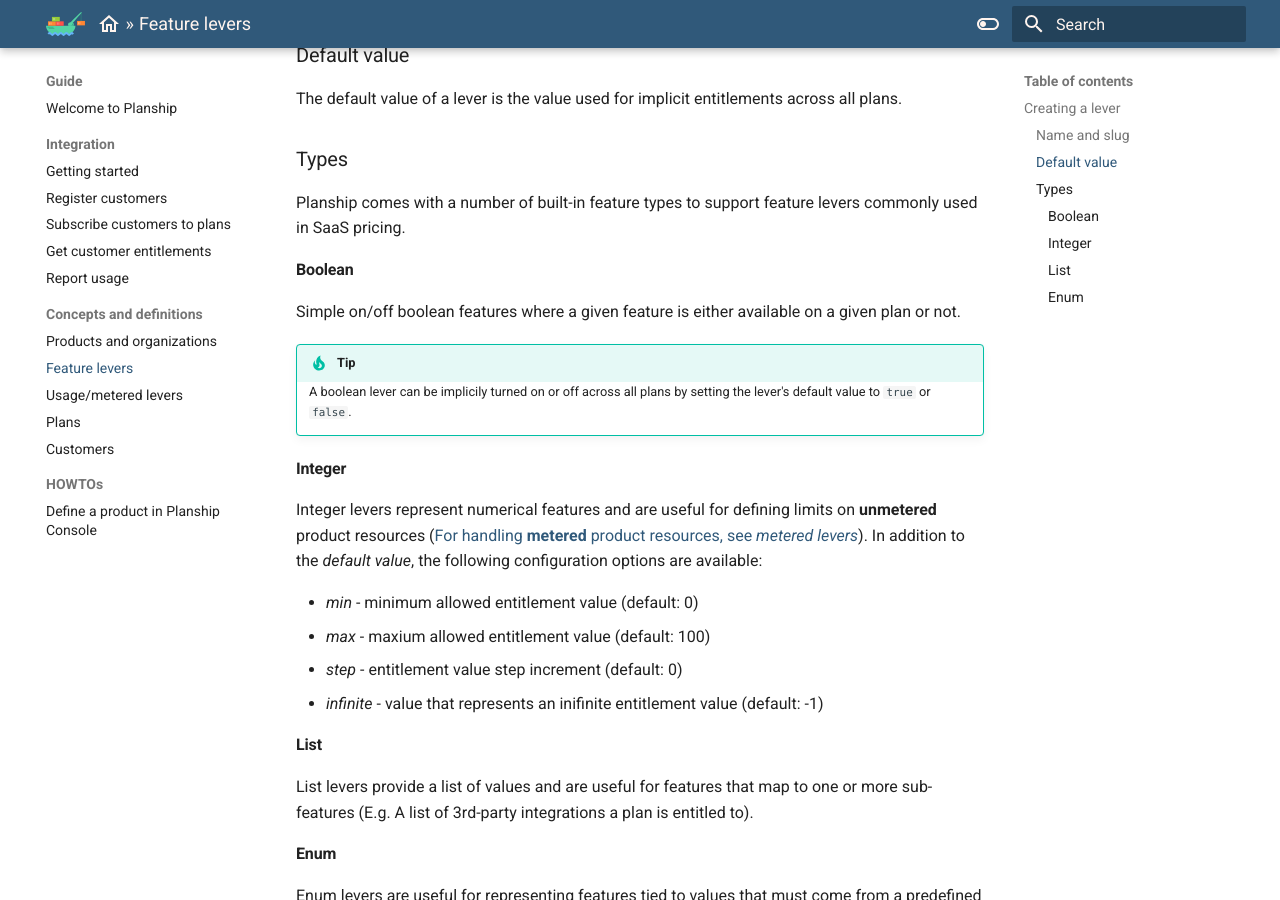
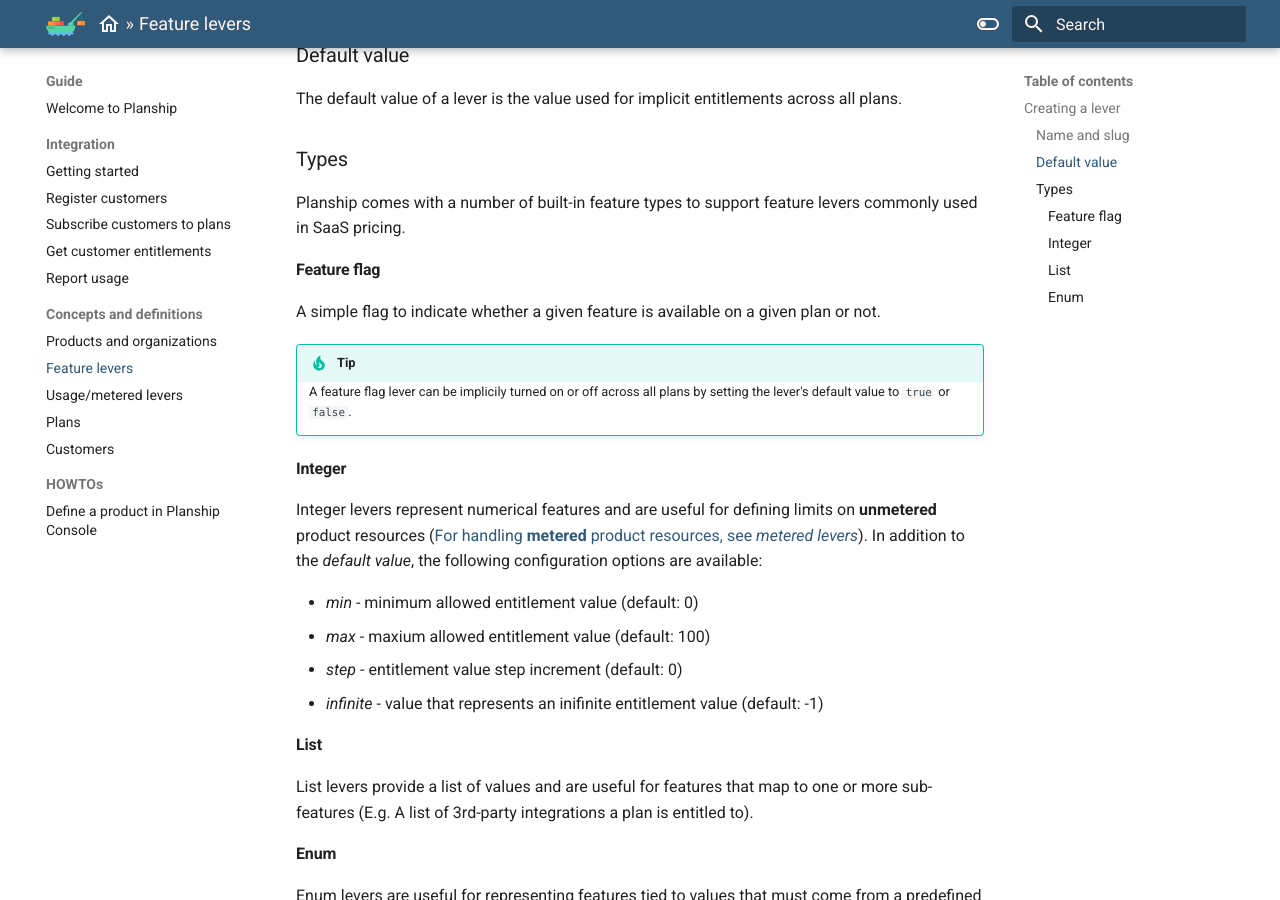
Before and after one commit to planship/planship-docs, an MkDocs documentation site: the page built from docs/concepts/feature-levers.md, in a window 1280 px wide and 900 px high, scrolled down 768 px. Built offline with MkDocs 1.6.1 and Material for MkDocs 9.7.7, drawn with Linux system fonts in a browser that asks for light colours.

Commit message:
Rename Boolean lever to Feature flag

```diff
--- a/docs/concepts/feature-levers.md
+++ b/docs/concepts/feature-levers.md
@@ -21,12 +21,12 @@ The default value of a lever is the value used for implicit entitlements across
 
 Planship comes with a number of built-in feature types to support feature levers commonly used in SaaS pricing.
 
-#### Boolean
+#### Feature flag
 
-Simple on/off boolean features where a given feature is either available on a given plan or not.
+A simple flag to indicate whether a given feature is available on a given plan or not.
 
 !!! Tip
-    A boolean lever can be implicily turned on or off across all plans by setting the lever's default value to `true` or `false`.
+    A feature flag lever can be implicily turned on or off across all plans by setting the lever's default value to `true` or `false`.
 
 #### Integer
 
```
Also changed, not shown: docs/howtos/console-step-by-step.md (+1 -1 lines).
